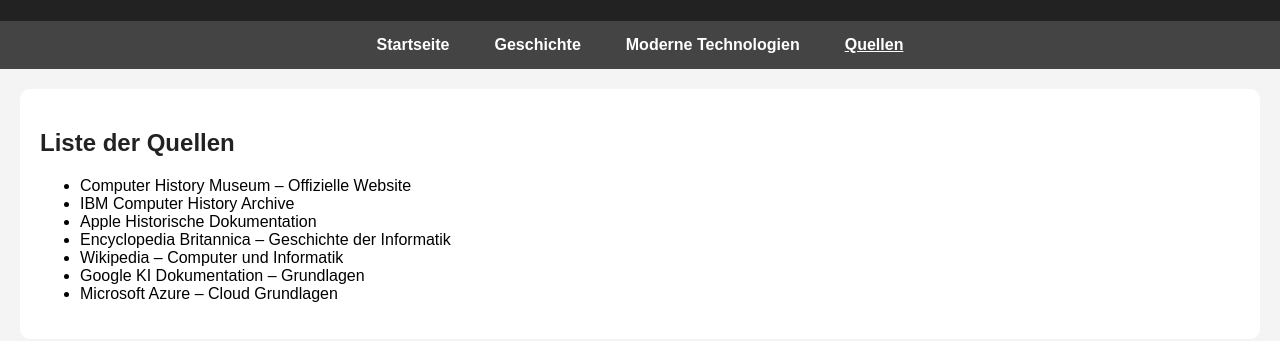
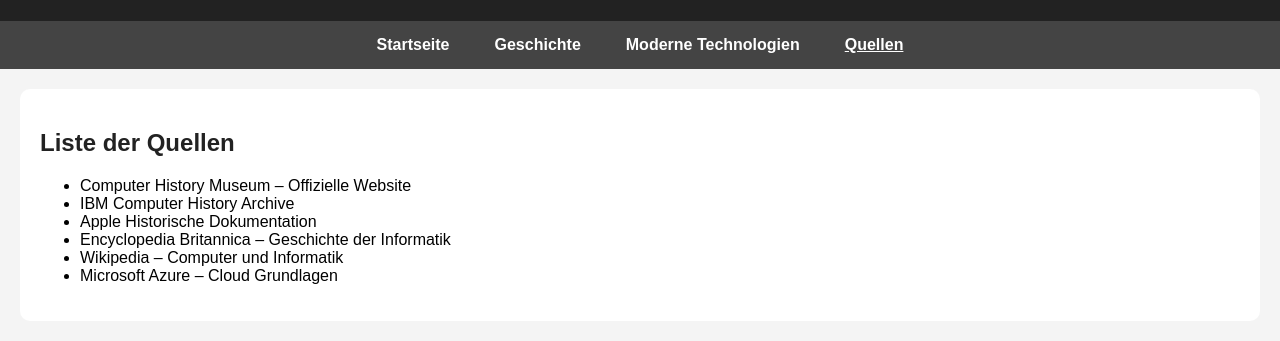
Before and after one commit to daik1272/Pc-Geschichte-, a plain HTML site: page quellen.html in a window 1280 px wide. Shown: the part 99-440 px from the top of the page. Drawn offline with Linux system fonts and the light colour scheme.

Commit message:
Update quellen.html

```diff
--- a/quellen.html
+++ b/quellen.html
@@ -27,7 +27,6 @@
         <li>Apple Historische Dokumentation</li>
         <li>Encyclopedia Britannica – Geschichte der Informatik</li>
         <li>Wikipedia – Computer und Informatik</li>
-        <li>Google KI Dokumentation – Grundlagen</li>
         <li>Microsoft Azure – Cloud Grundlagen</li>
     </ul>
 </section>
```
